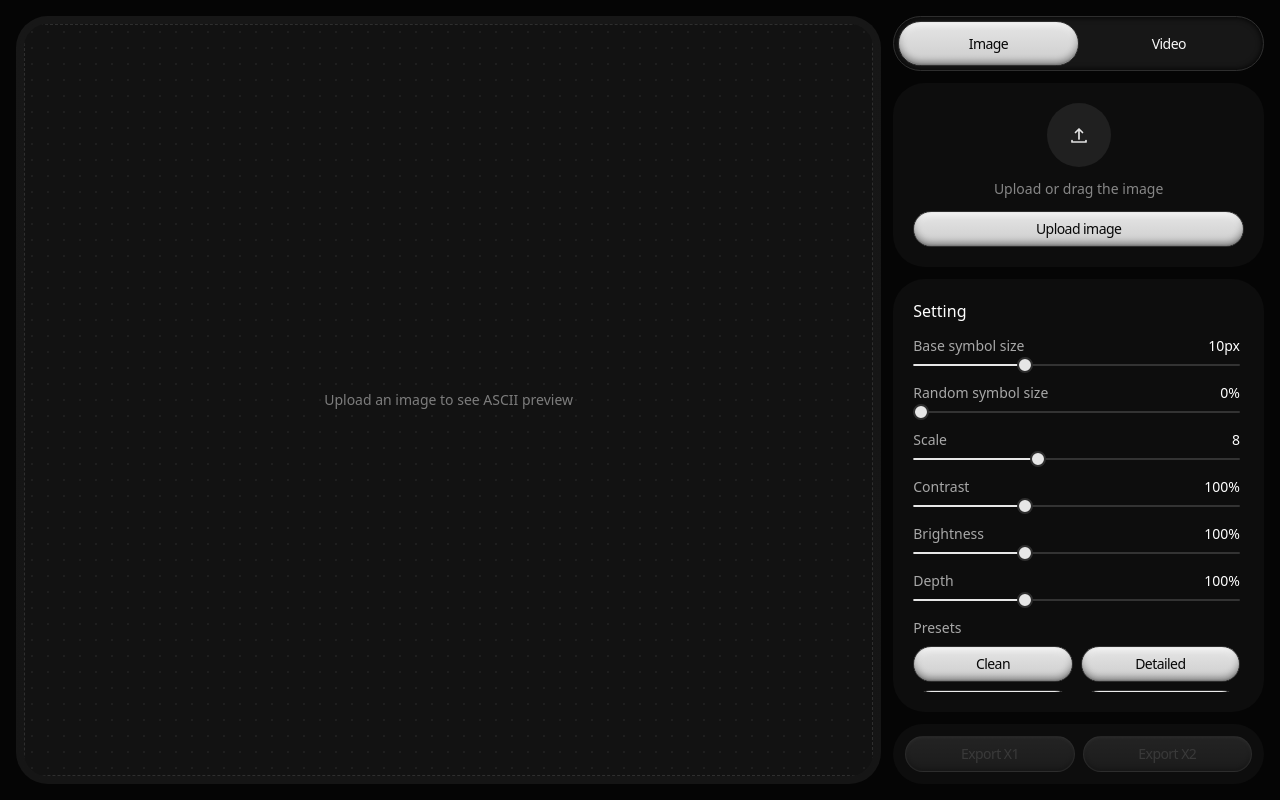
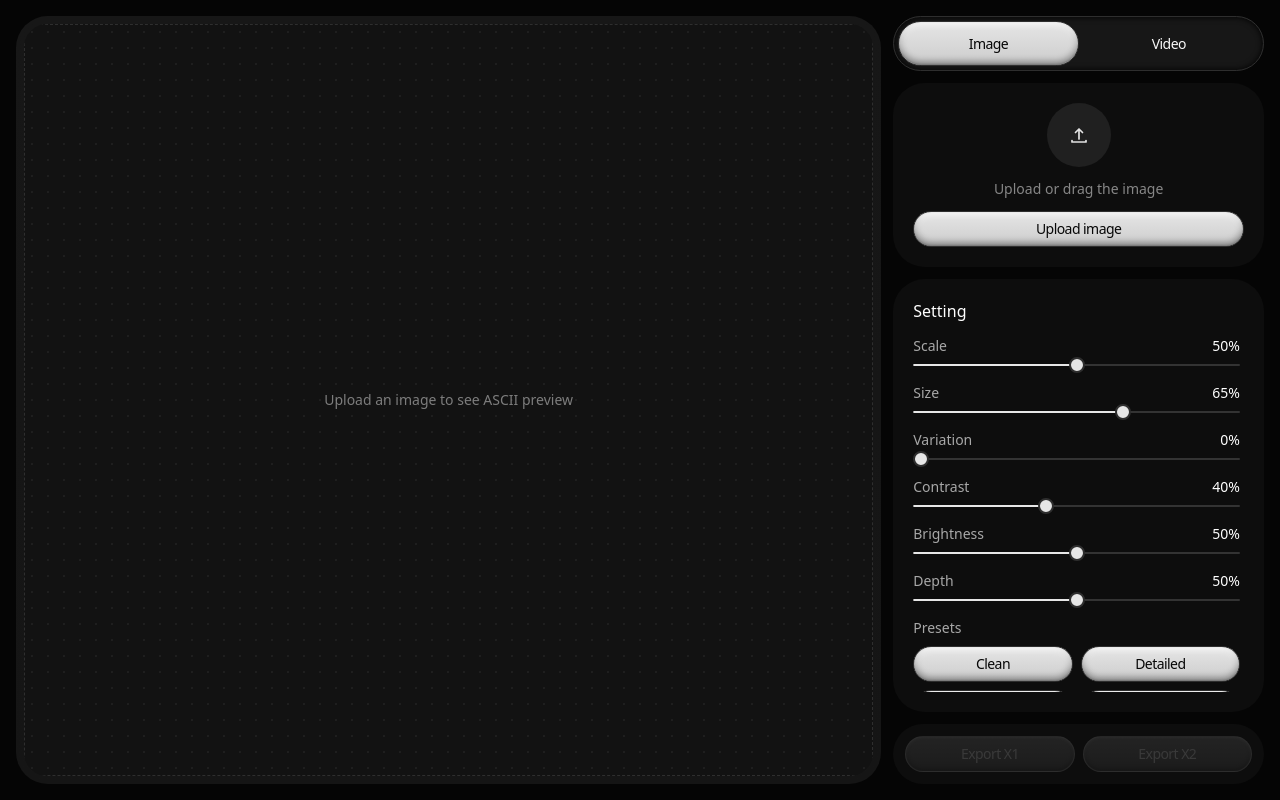
Before and after one commit to uvarinee/asciifast, a React (Vite) app: page / in a window 1280 px wide. Built offline with nearby package versions, Linux system fonts and the light colour scheme.

Commit message:
Refactor ASCII rendering presets in App component to use new scale and size parameters, improving clarity and consistency in rendering options.

```diff
--- a/src/App.jsx
+++ b/src/App.jsx
@@ -5,10 +5,10 @@ import { Slider } from "@/components/ui/slider"
 const SYMBOLS = " .,:1i7r352x4e6a8k90dNM#&@"
 
 const PRESETS = {
-  clean:      { charSize: 10, variation: 0,  density: 8, contrast: 105, brightness: 100, depth: 100 },
-  detailed:   { charSize: 9,  variation: 10, density: 5, contrast: 125, brightness: 100, depth: 125 },
-  cinematic:  { charSize: 10, variation: 5,  density: 7, contrast: 140, brightness: 90,  depth: 150 },
-  raw:        { charSize: 11, variation: 40, density: 6, contrast: 115, brightness: 105, depth: 110 },
+  clean:      { scale: 50, size: 65, variation: 0,  contrast: 40, brightness: 50, depth: 50 },
+  detailed:   { scale: 20, size: 60, variation: 8,  contrast: 55, brightness: 50, depth: 60 },
+  cinematic:  { scale: 40, size: 65, variation: 5,  contrast: 65, brightness: 40, depth: 75 },
+  raw:        { scale: 60, size: 70, variation: 35, contrast: 48, brightness: 55, depth: 55 },
 }
 
 const PRESET_BUTTONS = [
@@ -35,7 +35,7 @@ function stableNoise(a, b, c = 0) {
 function renderAsciiFrame(targetCanvas, data, opts) {
   if (!data || !targetCanvas) return
   const scale = opts.scale ?? 1
-  const charSz = opts.charSize ?? 10
+  const charSz = opts.size ?? 65
   const inverted = opts.isInverted ?? false
   const fill = opts.fillBackground ?? false
   const animT = opts.t
@@ -74,7 +74,8 @@ function renderAsciiFrame(targetCanvas, data, opts) {
   const TWO_PI = Math.PI * 2
   const symLen = SYMBOLS.length - 1
   const animated = animT != null && (chaos > 0 || amp > 0) && aDensity > 0
-  const fontSizeBase = Math.max(1, data.cellHeight * 0.9) * (charSz / 10)
+  const fillRatio = 0.4 + (clamp(charSz, 0, 100) / 100) * 0.55
+  const fontSizeBase = Math.max(1, data.cellHeight * fillRatio)
   const halfCellW = data.cellWidth * 0.5
   const halfCellH = data.cellHeight * 0.5
   let lastFontSize = -1
@@ -148,12 +149,12 @@ function App() {
   const [isSplashVisible, setIsSplashVisible] = useState(true)
   const [isSplashFading, setIsSplashFading] = useState(false)
 
-  const [charSize, setCharSize] = useState(10)
+  const [scale, setScale] = useState(50)
+  const [size, setSize] = useState(65)
   const [variation, setVariation] = useState(0)
-  const [density, setDensity] = useState(8)
-  const [contrast, setContrast] = useState(100)
-  const [brightness, setBrightness] = useState(100)
-  const [depth, setDepth] = useState(100)
+  const [contrast, setContrast] = useState(40)
+  const [brightness, setBrightness] = useState(50)
+  const [depth, setDepth] = useState(50)
 
   const [animChaos, setAnimChaos] = useState(50)
   const [animAmplitude, setAnimAmplitude] = useState(30)
@@ -242,18 +243,19 @@ function App() {
 
     const { data, drawWidth, drawHeight } = cache
 
-    const safeDensity = clamp(Math.round(density), 2, 18)
-    const contrastFactor = clamp(contrast, 50, 200) / 100
-    const brightnessFactor = clamp(brightness, 50, 200) / 100
-    const depthPower = clamp(depth, 50, 200) / 100
+    const safeDensity = 2 + (clamp(scale, 0, 100) / 100) * 16
+    const contrastFactor = 0.5 + (clamp(contrast, 0, 100) / 100) * 1.5
+    const brightnessFactor = 0.5 + (clamp(brightness, 0, 100) / 100) * 1.5
+    const depthPower = 0.5 + (clamp(depth, 0, 100) / 100) * 1.5
     const variationAmount = clamp(variation, 0, 100) / 100
 
-    const lineHeight = charSize * 1.1
+    const refCharSize = 10
+    const lineHeight = refCharSize * 1.1
     const measureCanvas = document.createElement("canvas")
     const measureContext = measureCanvas.getContext("2d")
     if (!measureContext) return
-    measureContext.font = `${charSize}px monospace`
-    const charWidth = measureContext.measureText("M").width || charSize * 0.6
+    measureContext.font = `${refCharSize}px monospace`
+    const charWidth = measureContext.measureText("M").width || refCharSize * 0.6
 
     const columns = clamp(Math.round(drawWidth / safeDensity), 20, 320)
     const rowsCount = Math.max(
@@ -334,18 +336,21 @@ function App() {
         const edgeLift = clamp(edgeEnergy / 32, 0, 0.25)
         const light = clamp(normalized / 255 + edgeLift, 0, 1)
 
-        const darkness = Math.pow(1 - light, depthPower)
-        const jitter = (stableNoise(row, col, drawWidth + drawHeight) - 0.5) * variationAmount * 0.35
-        const randomizedDarkness = clamp(darkness + jitter, 0, 1)
-        const symbolIndex = Math.round(randomizedDarkness * symbolCount)
-        const sizeMul = 1 + (stableNoise(col, row, 99) - 0.5) * variationAmount * 0.7
+        const darkness = Math.pow(light, depthPower) * 0.85
+
+        const spread = (stableNoise(row, col, 31) - 0.5) * 0.28
+        const varJitter = (stableNoise(row, col, drawWidth + drawHeight) - 0.5) * variationAmount * 0.35
+        const randomizedDarkness = clamp(darkness + spread + varJitter, 0, 1)
+        const symbolIndex = clamp(Math.round(randomizedDarkness * symbolCount), 0, symbolCount)
+
+        const sizeMul = 1 + (stableNoise(col, row, 99) - 0.5) * variationAmount * 0.5
 
         const toneCurve = clamp(light * 1.3 + edgeLift * 0.5, 0, 1)
         const tone = 0.25 + toneCurve * 0.75
 
         rowCells.push({
           char: SYMBOLS[symbolIndex] ?? " ",
-          sizeMul: clamp(sizeMul, 0.65, 1.35),
+          sizeMul: clamp(sizeMul, 0.7, 1.25),
           tone,
         })
       }
@@ -361,7 +366,7 @@ function App() {
       cellWidth,
       cellHeight,
     })
-  }, [pixelCacheVer, density, contrast, brightness, depth, variation, charSize])
+  }, [pixelCacheVer, scale, contrast, brightness, depth, variation, size])
 
   useEffect(() => {
     if (!imageUrl) return
@@ -400,8 +405,8 @@ function App() {
 
   useEffect(() => {
     if (activeTab !== "image" || !previewCanvasRef.current || !asciiData) return
-    renderAsciiFrame(previewCanvasRef.current, asciiData, { charSize, isInverted })
-  }, [activeTab, asciiData, charSize, isInverted])
+    renderAsciiFrame(previewCanvasRef.current, asciiData, { size, isInverted })
+  }, [activeTab, asciiData, size, isInverted])
 
   useEffect(() => {
     if (activeTab !== "video" || !previewCanvasRef.current || !asciiData) return
@@ -411,7 +416,7 @@ function App() {
     function tick(now) {
       const t = ((now - start) % ANIM_CYCLE_MS) / ANIM_CYCLE_MS
       renderAsciiFrame(previewCanvasRef.current, asciiData, {
-        charSize,
+        size,
         isInverted,
         animChaos,
         animAmplitude,
@@ -423,14 +428,14 @@ function App() {
 
     frameId = requestAnimationFrame(tick)
     return () => cancelAnimationFrame(frameId)
-  }, [activeTab, asciiData, charSize, isInverted, animChaos, animAmplitude, animDensity])
+  }, [activeTab, asciiData, size, isInverted, animChaos, animAmplitude, animDensity])
 
   function applyPreset(name) {
     const preset = PRESETS[name]
     if (!preset) return
-    setCharSize(preset.charSize)
+    setScale(preset.scale)
+    setSize(preset.size)
     setVariation(preset.variation)
-    setDensity(preset.density)
     setContrast(preset.contrast)
     setBrightness(preset.brightness)
     setDepth(preset.depth)
@@ -482,13 +487,13 @@ function App() {
     updateImage(event.target.files?.[0])
   }
 
-  function downloadAsciiPng(scale) {
+  function downloadAsciiPng(exportScale) {
     if (!asciiData) return
     const canvas = document.createElement("canvas")
-    renderAsciiFrame(canvas, asciiData, { charSize, isInverted, scale })
+    renderAsciiFrame(canvas, asciiData, { size, isInverted, scale: exportScale })
     const link = document.createElement("a")
     link.href = canvas.toDataURL("image/png")
-    link.download = `ascii-${scale}x.png`
+    link.download = `ascii-${exportScale}x.png`
     link.click()
   }
 
@@ -503,7 +508,7 @@ function App() {
     setExportProgress(0)
 
     const snap = {
-      charSize,
+      size,
       isInverted,
       animChaos,
       animAmplitude,
@@ -863,15 +868,23 @@ function App() {
 
                 <div className="space-y-2">
                   <div className="flex items-center justify-between">
-                    <p className="text-[14px] font-light text-[#A8A8A8]">Base symbol size</p>
-                    <p className="text-[14px] text-white">{charSize}px</p>
+                    <p className="text-[14px] font-light text-[#A8A8A8]">Scale</p>
+                    <p className="text-[14px] text-white">{scale}%</p>
                   </div>
-                  <Slider value={[charSize]} min={6} max={18} step={1} onValueChange={(value) => setCharSize(value?.[0] ?? 10)} />
+                  <Slider value={[scale]} min={0} max={100} step={1} onValueChange={(value) => setScale(value?.[0] ?? 50)} />
                 </div>
 
                 <div className="space-y-2">
                   <div className="flex items-center justify-between">
-                    <p className="text-[14px] font-light text-[#A8A8A8]">Random symbol size</p>
+                    <p className="text-[14px] font-light text-[#A8A8A8]">Size</p>
+                    <p className="text-[14px] text-white">{size}%</p>
+                  </div>
+                  <Slider value={[size]} min={0} max={100} step={1} onValueChange={(value) => setSize(value?.[0] ?? 65)} />
+                </div>
+
+                <div className="space-y-2">
+                  <div className="flex items-center justify-between">
+                    <p className="text-[14px] font-light text-[#A8A8A8]">Variation</p>
                     <p className="text-[14px] text-white">{variation}%</p>
                   </div>
                   <Slider value={[variation]} min={0} max={100} step={1} onValueChange={(value) => setVariation(value?.[0] ?? 0)} />
@@ -879,18 +892,10 @@ function App() {
 
                 <div className="space-y-2">
                   <div className="flex items-center justify-between">
-                    <p className="text-[14px] font-light text-[#A8A8A8]">Scale</p>
-                    <p className="text-[14px] text-white">{density}</p>
-                  </div>
-                  <Slider value={[density]} min={2} max={18} step={1} onValueChange={(value) => setDensity(value?.[0] ?? 8)} />
-                </div>
-
-                <div className="space-y-2">
-                  <div className="flex items-center justify-between">
                     <p className="text-[14px] font-light text-[#A8A8A8]">Contrast</p>
                     <p className="text-[14px] text-white">{contrast}%</p>
                   </div>
-                  <Slider value={[contrast]} min={50} max={200} step={1} onValueChange={(value) => setContrast(value?.[0] ?? 100)} />
+                  <Slider value={[contrast]} min={0} max={100} step={1} onValueChange={(value) => setContrast(value?.[0] ?? 40)} />
                 </div>
 
                 <div className="space-y-2">
@@ -898,7 +903,7 @@ function App() {
                     <p className="text-[14px] font-light text-[#A8A8A8]">Brightness</p>
                     <p className="text-[14px] text-white">{brightness}%</p>
                   </div>
-                  <Slider value={[brightness]} min={50} max={200} step={1} onValueChange={(value) => setBrightness(value?.[0] ?? 100)} />
+                  <Slider value={[brightness]} min={0} max={100} step={1} onValueChange={(value) => setBrightness(value?.[0] ?? 50)} />
                 </div>
 
                 <div className="space-y-2">
@@ -906,7 +911,7 @@ function App() {
                     <p className="text-[14px] font-light text-[#A8A8A8]">Depth</p>
                     <p className="text-[14px] text-white">{depth}%</p>
                   </div>
-                  <Slider value={[depth]} min={50} max={200} step={1} onValueChange={(value) => setDepth(value?.[0] ?? 100)} />
+                  <Slider value={[depth]} min={0} max={100} step={1} onValueChange={(value) => setDepth(value?.[0] ?? 50)} />
                 </div>
 
                 <div className="space-y-2">
```
